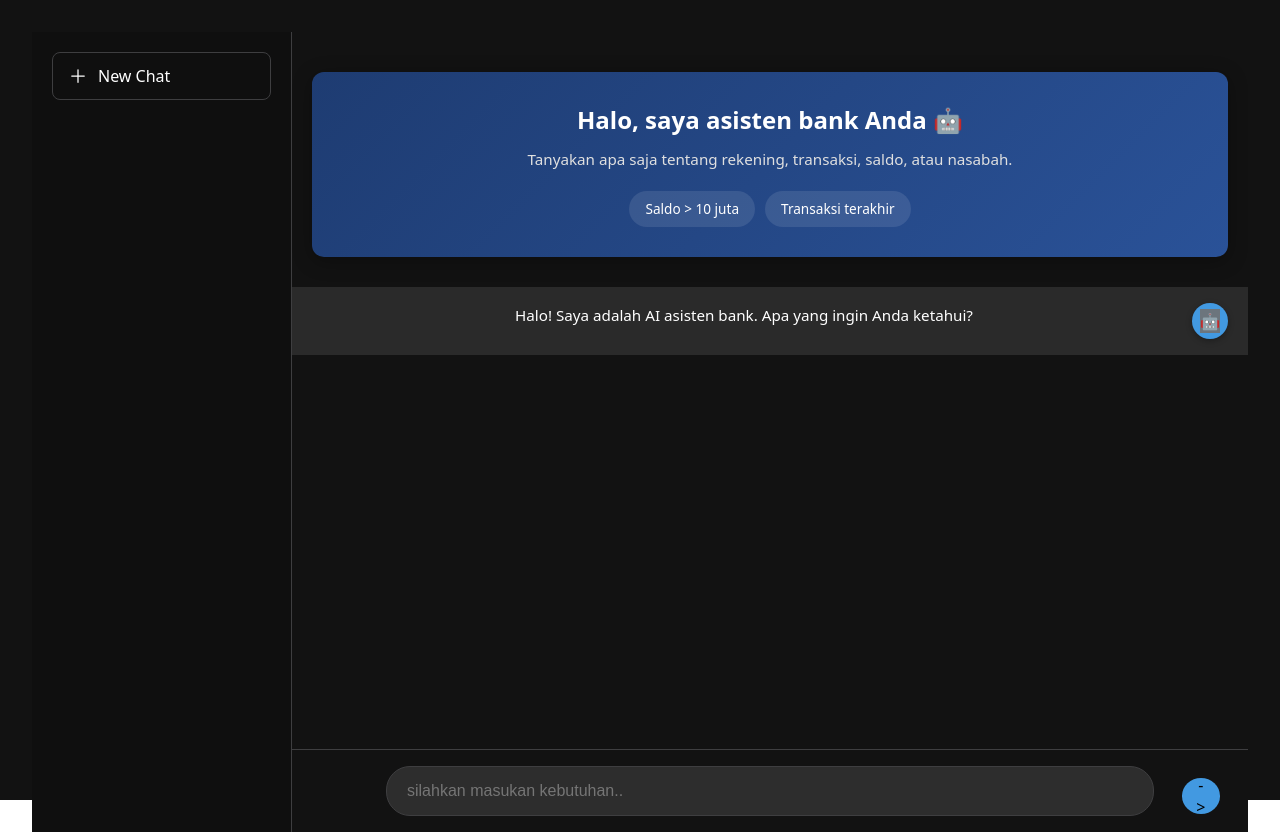
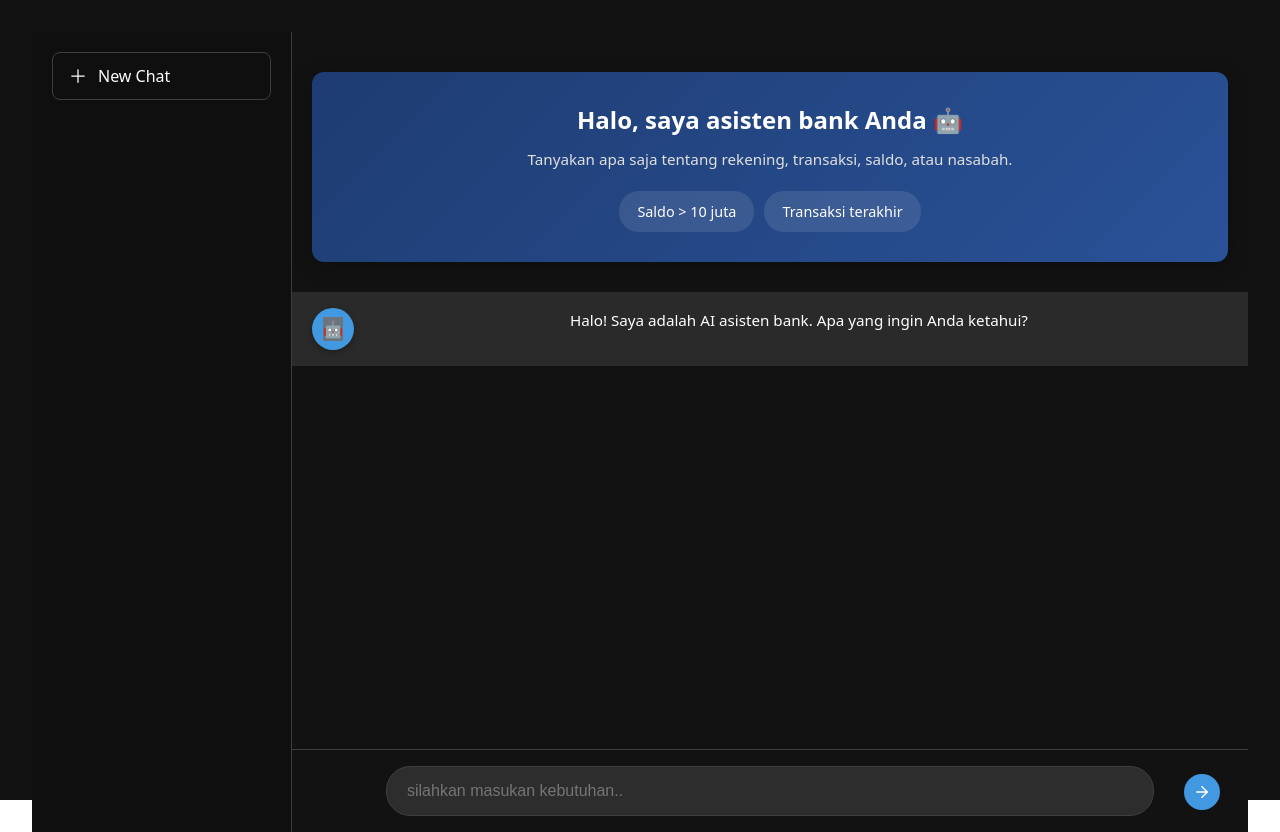
Before and after one commit to hhsaputraa/chatbot-ui, a Vue app: page / in a window 1280 px wide. Built offline with nearby package versions, Linux system fonts and the light colour scheme.

Commit message:
update comment

```diff
--- a/src/App.vue
+++ b/src/App.vue
@@ -1,7 +1,4 @@
 <script setup>
-// --- LOGIKA JAVASCRIPT ---
-// (INI SEMUA SAMA PERSIS SEPERTI SEBELUMNYA, TIDAK ADA PERUBAHAN)
-
 import { ref, onMounted, watch, nextTick } from "vue"
 
 const messages = ref([])
@@ -9,7 +6,7 @@ const userInput = ref("")
 const isLoading = ref(false)
 const chatContainer = ref(null)
 onMounted(() => {
-  startNewChat() // Panggil fungsi ini untuk memuat pesan sambutan
+  startNewChat()
 })
 
 function startNewChat() {
@@ -63,16 +60,31 @@ const formatter = new Intl.NumberFormat("id-ID", {
   maximumFractionDigits: 0,
 })
 
+// 4.1 Ekstrak formatter ke computed property
+const formattedValue = (value, type) => {
+  if (type.includes("saldo") || type.includes("jumlah")) {
+    return formatter.format(parseFloat(value) || 0)
+  }
+  if (type.includes("tanggal") || type.includes("waktu")) {
+    return new Date(value).toLocaleString("id-ID")
+  }
+  return value
+}
+
+// 4.2 Tambah input validation
+function validateInput(input) {
+  return input.trim().length > 0
+}
+
 watch(
-  messages,
+  () => messages.value.length, // hanya watch length
   () => {
     nextTick(() => {
       if (chatContainer.value) {
         chatContainer.value.scrollTop = chatContainer.value.scrollHeight
       }
     })
-  },
-  { deep: true }
+  }
 )
 </script>
 
@@ -100,8 +112,12 @@ watch(
     </aside>
 
     <main class="chat-main">
-      <div class="chat-history" ref="chatContainer">
-        <!-- Welcome Message -->
+      <div
+        class="chat-history"
+        ref="chatContainer"
+        aria-live="polite"
+        aria-label="Chat history"
+      >
         <div v-if="messages.length === 1" class="welcome-card">
           <h2>Halo, saya asisten bank Anda 🤖</h2>
           <p>
@@ -124,7 +140,6 @@ watch(
           </div>
         </div>
 
-        <!-- Messages -->
         <div
           v-for="(message, index) in messages"
           :key="index"
@@ -180,6 +195,16 @@ watch(
                   />
                 </svg>
                 <p>Tidak ada data ditemukan.</p>
+              </div>
+              <div
+                v-else-if="message.data.rows.length === 0"
+                class="empty-state"
+              >
+                <svg class="empty-icon">...</svg>
+                <p>Belum ada data untuk ditampilkan</p>
+                <button @click="clearFilter" class="clear-filter-btn">
+                  Reset Filter
+                </button>
               </div>
               <div v-else class="table-wrapper">
                 <table class="data-table">
@@ -246,10 +271,13 @@ watch(
           </div>
         </div>
 
-        <!-- Loading Indicator -->
         <div v-if="isLoading" class="message-block bot">
           <div class="avatar"><div class="avatar-bot">🤖</div></div>
-          <div class="message-content typing">...</div>
+          <div class="message-content">
+            <div class="typing-indicator">
+              <span></span><span></span><span></span>
+            </div>
+          </div>
         </div>
       </div>
 
@@ -262,7 +290,21 @@ watch(
           :disabled="isLoading"
           autocomplete="off"
         />
-        <button type="submit" :disabled="isLoading" class="send-btn">-></button>
+        <button type="submit" :disabled="isLoading" class="send-btn">
+          <svg
+            class="send-icon"
+            xmlns="http://www.w3.org/2000/svg"
+            viewBox="0 0 24 24"
+            fill="none"
+            stroke="currentColor"
+            stroke-width="2"
+            stroke-linecap="round"
+            stroke-linejoin="round"
+          >
+            <line x1="5" y1="12" x2="19" y2="12"></line>
+            <polyline points="12 5 19 12 12 19"></polyline>
+          </svg>
+        </button>
       </form>
     </main>
   </div>
@@ -298,7 +340,7 @@ html,
   font-family: system-ui, -apple-system, BlinkMacSystemFont, "Segoe UI", Roboto,
     Oxygen, Ubuntu, Cantarell, "Open Sans", "Helvetica Neue", sans-serif;
   color: var(--text-light);
-  background-color: var(--bg-dark); /* Latar belakang gelap */
+  background-color: var(--bg-dark);
 }
 
 /* Layout Utama */
@@ -400,9 +442,11 @@ html,
   background: transparent;
 }
 .chat-history::-webkit-scrollbar-thumb {
-  background-color: rgba(255, 255, 255, 0.2);
-  border-radius: 10px;
-  border: 2px solid var(--bg-dark);
+  background: linear-gradient(
+    to bottom,
+    rgba(255, 255, 255, 0.2) 0%,
+    rgba(255, 255, 255, 0.05) 100%
+  );
 }
 
 /* Welcome Card */
@@ -432,15 +476,15 @@ html,
 }
 .suggestion {
   background: rgba(255, 255, 255, 0.1);
-  padding: 8px 16px;
+  padding: 10px 18px;
   border-radius: 20px;
-  font-size: 0.85rem;
+  font-size: 0.9rem;
   cursor: pointer;
   transition: background 0.2s ease, transform 0.1s ease;
 }
 .suggestion:hover {
-  background: rgba(255, 255, 255, 0.2);
-  transform: scale(1.05);
+  background-color: rgba(255, 255, 255, 0.15);
+  transform: translateY(-2px);
 }
 
 /* Message Block */
@@ -452,7 +496,7 @@ html,
   align-items: flex-start;
   background-color: var(--bg-dark);
   transition: transform 0.2s ease;
-  animation: slideIn 0.4s ease-out;
+  animation: fadeIn 0.4s ease-out;
   margin-bottom: 16px;
 }
 .message-block.user {
@@ -462,7 +506,7 @@ html,
 }
 .message-block.bot {
   background-color: var(--bubble-bot-bg);
-  flex-direction: row;
+  flex-direction: row-reverse;
   justify-content: flex-start;
 }
 .message-block:hover {
@@ -471,8 +515,8 @@ html,
 }
 
 .avatar {
-  width: 36px;
-  height: 36px;
+  width: 42px;
+  height: 42px;
   flex-shrink: 0;
   border-radius: 50%;
   display: flex;
@@ -577,6 +621,10 @@ html,
   color: #a0aec0;
   font-weight: 500;
 }
+.number-cell:empty::after {
+  content: "-";
+  color: var(--text-muted);
+}
 
 /* Loader "..." */
 .message-content.typing {
@@ -649,13 +697,14 @@ html,
 }
 .chat-input:disabled {
   background-color: var(--border-color);
-  cursor: not-allowed;
+  opacity: 0.7;
+  cursor: wait;
 }
 
 .send-btn {
   position: absolute;
   right: 28px;
-  bottom: 18px;
+  bottom: 22px;
   width: 36px;
   height: 36px;
   background-color: var(--primary-blue);
@@ -665,16 +714,26 @@ html,
   display: flex;
   align-items: center;
   justify-content: center;
-  transition: background-color 0.2s ease, transform 0.1s ease;
+  transition: all 0.2s ease;
+  padding: 0;
+  overflow: hidden;
 }
 .send-btn:hover:not(:disabled) {
   background-color: #3182ce;
   transform: scale(1.1);
 }
+.send-btn:hover:not(:disabled) svg {
+  transform: translateX(2px);
+  transition: transform 0.2s ease;
+}
 .send-btn:disabled {
   background-color: var(--border-color);
   cursor: not-allowed;
   transform: scale(0.95);
+}
+.send-btn:focus-visible {
+  outline: 2px solid var(--primary-blue);
+  outline-offset: 2px;
 }
 .send-icon {
   width: 18px;
@@ -703,23 +762,57 @@ html,
     transform: translateX(0);
   }
 }
-.message-block {
-  display: flex;
-  width: 100%;
-  padding: 16px 20px;
-  gap: 16px;
-  align-items: flex-start;
-  animation: fadeIn 0.4s ease-out;
-}
 
 .message-content {
   flex-grow: 1;
-  max-width: calc(100% - 52px); /* sesuaikan dengan avatar + gap */
-  /* ... gaya lain tetap sama ... */
+  max-width: calc(100% - 52px);
 }
 
-/* Opsional: rata teks user ke kanan */
 .message-block.user .message-content {
   text-align: right;
 }
+.typing-indicator {
+  display: flex;
+  gap: 5px;
+}
+.typing-indicator span {
+  width: 6px;
+  height: 6px;
+  border-radius: 50%;
+  background: #d1d5db;
+  animation: pulse 1.4s infinite;
+}
+@keyframes pulse {
+  0%,
+  100% {
+    opacity: 0.4;
+  }
+  50% {
+    opacity: 1;
+  }
+}
+@media (max-width: 768px) {
+  .app-layout {
+    flex-direction: column;
+  }
+  .sidebar {
+    width: 100%;
+    height: auto;
+    padding: 8px;
+  }
+
+  .message-block {
+    padding: 12px 16px;
+  }
+
+  .data-table {
+    font-size: 0.85rem;
+  }
+}
+@media (prefers-reduced-motion: reduce) {
+  .message-block,
+  .welcome-card {
+    animation: none;
+  }
+}
 </style>
```
